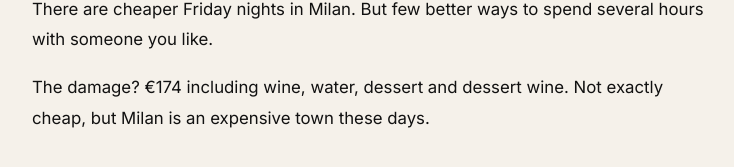
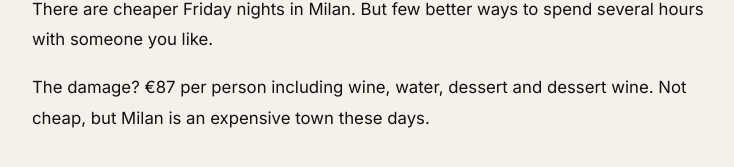
Before and after one commit to stuartfreaks/our-man-in-milan, a Next.js app: page /scribblings/frangente-friday-night in a window 1280 px wide. Shown: the part 1400-1567 px from the top of the page, without its empty margins (272-1006 px from the left). Built offline with nearby package versions, Linux system fonts and the light colour scheme; a web font is replaced by a local one.

Commit message:
Refine Frangente article ending

```diff
--- a/src/app/scribblings/frangente-friday-night/page.tsx
+++ b/src/app/scribblings/frangente-friday-night/page.tsx
@@ -78,8 +78,8 @@
         </p>
 
         <p>
-          The damage? €174 including wine, water, dessert and dessert wine. Not
-          exactly cheap, but Milan is an expensive town these days.
+          The damage? €87 per person including wine, water, dessert and dessert
+          wine. Not cheap, but Milan is an expensive town these days.
         </p>
       </article>
     </main>
```
